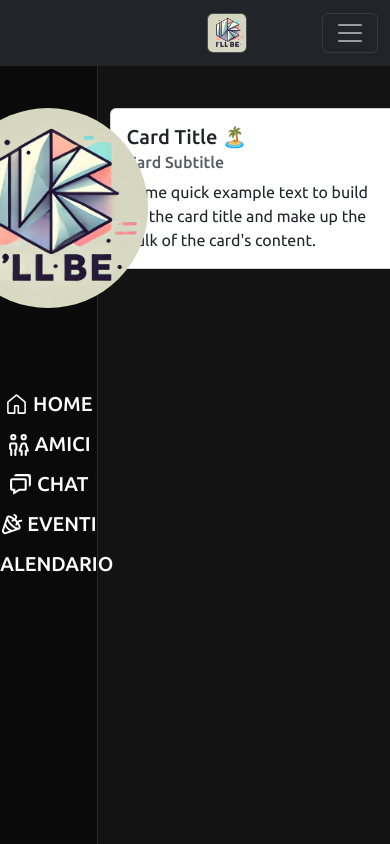
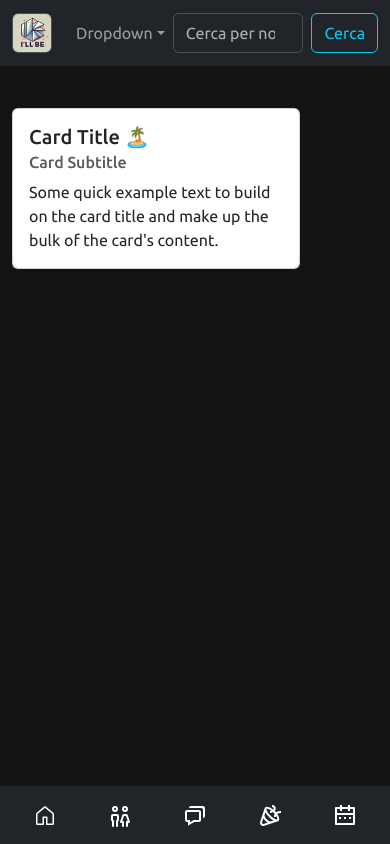
Before and after one commit to Cecchy2/i_ll_be_frontend, a React (Vite) app: page / in a window 390 px wide. Built offline with nearby package versions, Linux system fonts and the light colour scheme.

Commit message:
migliorata responsiveness app

```diff
--- a/index.html
+++ b/index.html
@@ -2,7 +2,7 @@
 <html lang="en">
   <head>
     <meta charset="UTF-8" />
-    <link rel="icon" href="/public/ILLBE LOGO.png" type="image/svg+xml" />
+    <link rel="icon" href="/public/I'LLBE LOGO.webp" type="image/svg+xml" />
     <meta name="viewport" content="width=device-width, initial-scale=1.0" />
     <link rel="preconnect" href="https://fonts.googleapis.com" />
     <link rel="preconnect" href="https://fonts.gstatic.com" crossorigin />
--- a/src/App.css
+++ b/src/App.css
@@ -27,7 +27,7 @@
   }
 .go-home{
     color: rgb(255, 255, 255);
-    font-size: 25px;
+    font-size: 20px;
 
 }
 .casellaGiorno{
@@ -46,6 +46,21 @@ background-color: rgb(37, 11, 11);
     margin-top: 10vh ;
 }
 
-.logoNav{
-    margin-left: 50vw;
-}
+@media (max-width: 991px) {
+    .lateral {
+      width: 100%;
+      height: auto;
+      position: fixed;
+      bottom: 0;
+      margin-top: 0;
+      z-index: 1000;
+    }
+
+    .main,
+    .calendar {
+      width: 100%;
+      margin-left: 0;
+    }
+
+
+  }
--- a/src/components/Calendar.jsx
+++ b/src/components/Calendar.jsx
@@ -60,18 +60,18 @@ const Calendar = () => {
     <div className="calendar">
       <Container>
         <Row className="mt-4">
-          <Col className="m-4 mb-1 mt-5 pt-4 d-flex align-items-center">
+          <Col className="m-4 mb-1 mt-lg-5 pt-4 d-flex align-items-center">
             <MdOutlineArrowCircleLeft className="text-white" size={30} onClick={handlePreviousMonth} />
             <h1 className="text-white display-4 mx-2">{monthNames[month]}</h1>
             <MdOutlineArrowCircleRight className="text-white" size={30} onClick={handleNextMonth} />
           </Col>
-          <Col className="m-4 mb-1 mt-5 pt-4 d-flex align-items-center">
+          <Col className="ms-4 mb-1 mt-lg-5 pt-lg-4 d-flex align-items-center">
             <MdOutlineArrowCircleLeft className="text-white" size={20} onClick={() => setYear(year - 1)} />
             <h2 className="text-white mt-3 mx-2">{year}</h2>
             <MdOutlineArrowCircleRight className="text-white" size={20} onClick={() => setYear(year + 1)} />
           </Col>
         </Row>
-        <Row className="mt-5 mx-1">
+        <Row className="mt-lg-5 mx-2 mb-5 pb-5">
           {days.map((day, index) => (
             <Col
               key={index}
--- a/src/components/Lateral.jsx
+++ b/src/components/Lateral.jsx
@@ -7,32 +7,55 @@ import { RiCalendar2Line } from "react-icons/ri";
 
 const Lateral = () => {
   return (
-    <div className="lateral">
+    <div>
+      {/* ***********************************************Sidebar per desktop***********************************************  */}
+      <div className="lateral d-none d-lg-block">
         <div className="d-flex justify-content-center">
           <Image src="/public/I'LLBE LOGO.webp" alt="logo" width={200} className="mt-5" roundedCircle />
         </div>
 
         <Nav.Link href="/" className="d-flex justify-content-center homeLink">
           <GoHome className="go-home" />
-        <h5 className=" ms-1 text-white">HOME</h5>
+          <h6 className="ms-1 text-white">HOME</h6>
         </Nav.Link>
         <Nav.Link href="/amici" className="d-flex justify-content-center mt-2">
           <TbFriends className="go-home" />
-        <h5 className=" ms-1 text-white">AMICI</h5>
+          <h6 className="ms-1 text-white">AMICI</h6>
         </Nav.Link>
         <Nav.Link href="/chat" className="d-flex justify-content-center mt-2">
           <BiChat className="go-home" />
-        <h5 className=" ms-1 text-white">CHAT</h5>
+          <h6 className="ms-1 text-white">CHAT</h6>
         </Nav.Link>
         <Nav.Link href="/eventi" className="d-flex justify-content-center mt-2 ">
           <BiParty className="go-home" />
-        <h5 className=" ms-1 text-white">EVENTI</h5>
+          <h6 className="ms-1 text-white">EVENTI</h6>
         </Nav.Link>
-
         <Nav.Link href="/calendar" className="d-flex justify-content-center mt-2 ">
           <RiCalendar2Line className="go-home" />
-        <h5 className=" ms-1 text-white">CALENDARIO</h5>
+          <h6 className="ms-1 text-white">AGENDA</h6>
         </Nav.Link>
+      </div>
+
+      {/* ***********************************************Navbar per mobile*********************************************** */}
+      <div className="d-lg-none fixed-bottom bg-dark p-2">
+        <Nav className="d-flex justify-content-around">
+          <Nav.Link href="/">
+            <GoHome className="text-white" size={24} />
+          </Nav.Link>
+          <Nav.Link href="/amici">
+            <TbFriends className="text-white" size={24} />
+          </Nav.Link>
+          <Nav.Link href="/chat">
+            <BiChat className="text-white" size={24} />
+          </Nav.Link>
+          <Nav.Link href="/eventi">
+            <BiParty className="text-white" size={24} />
+          </Nav.Link>
+          <Nav.Link href="/calendar">
+            <RiCalendar2Line className="text-white" size={24} />
+          </Nav.Link>
+        </Nav>
+      </div>
     </div>
   );
 };
--- a/src/components/MyNavBar.jsx
+++ b/src/components/MyNavBar.jsx
@@ -1,15 +1,10 @@
-import { Container, Image, Nav, Navbar, NavDropdown } from "react-bootstrap";
+import { Button, Container, Form, Image, Nav, Navbar, NavDropdown } from "react-bootstrap";
 import { useNavigate } from "react-router-dom";
 
 const MyNavBar = () => {
   const navigate = useNavigate();
   return (
-    <Navbar
-      expand="lg"
-      bg="dark"
-      data-bs-theme="dark"
-      style={{ position: "fixed", top: 0, width: "100%", zIndex: 1000 }}
-    >
+    <Navbar bg="dark" data-bs-theme="dark" style={{ position: "fixed", top: 0, width: "100%", zIndex: 1000 }}>
       <Container>
         <Navbar.Brand href="/">
           <Image
@@ -20,10 +15,8 @@ const MyNavBar = () => {
           />
         </Navbar.Brand>
         <Navbar.Toggle aria-controls="basic-navbar-nav" />
-        <Navbar.Collapse id="basic-navbar-nav">
+
         <Nav className="ms-auto">
-            {/* <Nav.Link href="#home">Home</Nav.Link>
-            <Nav.Link href="#link">Link</Nav.Link> */}
           <NavDropdown title="Dropdown" id="basic-nav-dropdown">
             <NavDropdown.Item href="#action/3.1">Action</NavDropdown.Item>
             <NavDropdown.Item href="#action/3.2">Another action</NavDropdown.Item>
@@ -31,16 +24,13 @@ const MyNavBar = () => {
             <NavDropdown.Divider />
             <NavDropdown.Item href="#action/3.4">Separated link</NavDropdown.Item>
           </NavDropdown>
-            {/* <Form className="w-75 m-auto mt-5">
-              <Form.Group className="mb-3" controlId="formBasicEmail">
-                <Form.Control type="text" placeholder="Cerca per nome o email " />
-              </Form.Group>
+          <Form className="d-flex">
+            <Form.Control type="search" placeholder="Cerca per nome o email" className="me-2" aria-label="Search" />
             <Button variant="outline-info" type="submit">
               Cerca
             </Button>
-            </Form> */}
+          </Form>
         </Nav>
-        </Navbar.Collapse>
       </Container>
     </Navbar>
   );
```
Lines whose indentation alone changed are shown as unchanged.
